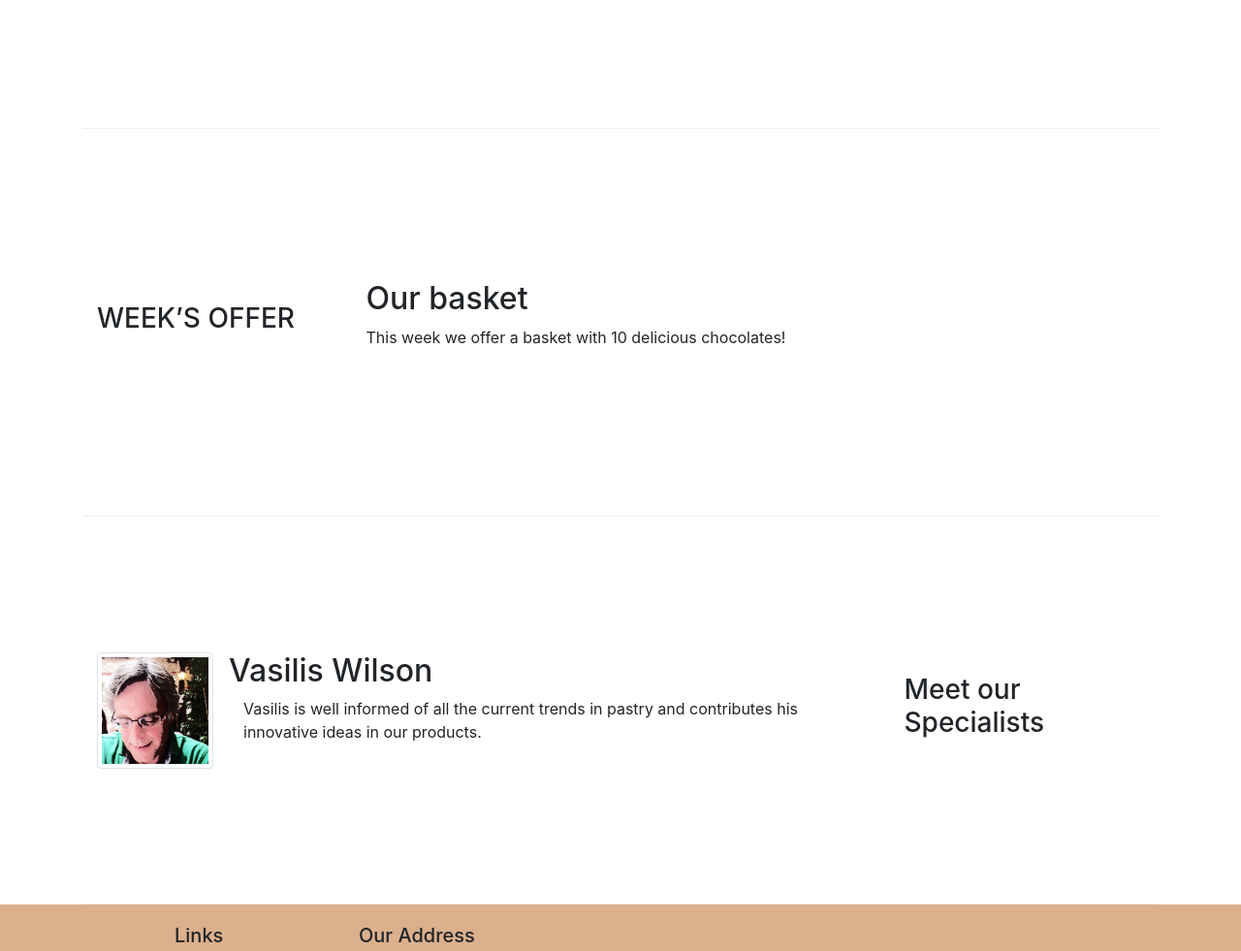
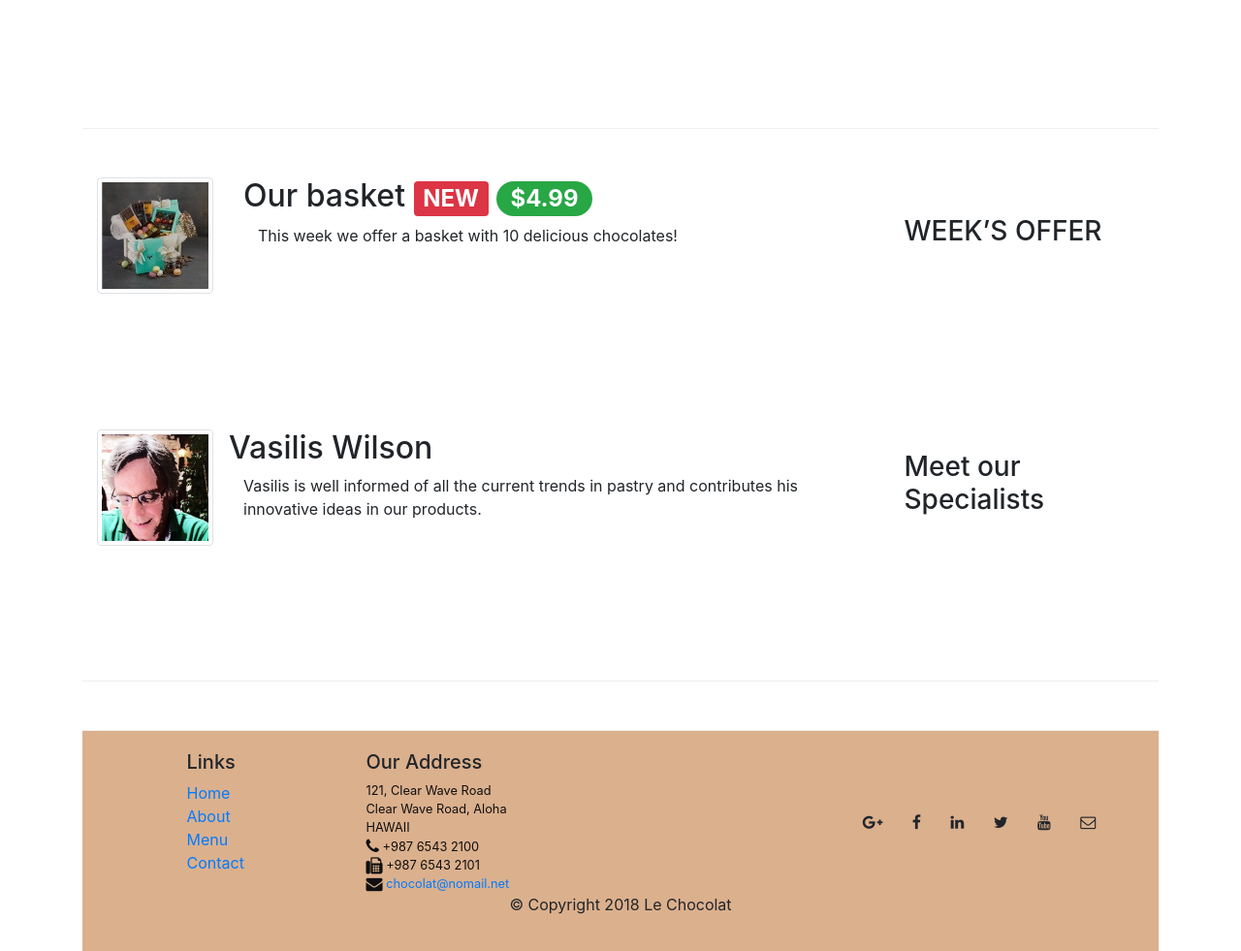
Before and after one commit to stefanosdvv/lechocolat, a website: page index.html in a window 1280 px wide. Shown: the part 580-1561 px from the top of the page at 97% size. Drawn offline with nearby package versions, Linux system fonts and the light colour scheme.

Commit message:
Bootstrap Assignment 4 Task

```diff
--- a/index.html
+++ b/index.html
@@ -77,17 +77,27 @@
         </div>
 
 
-        <div class="row row-content align-items-center">
+        <div class="row flex-row-reverse row-content align-items-center">
             <!--second row content-->
             <div class="col-sm-4 col-md-3">
+
                 <h3>WEEK’S OFFER</h3>
             </div>
                 <div class="col-sm col-md">
-                <h2>Our basket</h2>
-                <p>This week we offer a basket with 10 delicious chocolates! </p>
+                <div class="media">
+                    <img class="d-flex mr-3 img-thumbnail align-self-center" src="images/promotion.jpg" alt="Our basket">
+                    <div class="media-body">
+                        <div class="col-sm col-md">
+                            <h2>Our basket
+                                <span class="badge badge-danger">NEW</span>
+                                <span class="badge badge-pill badge-success">$4.99</span>
+                            </h2>
+                            <p class="col d-none d-md-block">This week we offer a basket with 10 delicious chocolates!
+                            </p>
                         </div>
                     </div>
-
+                </div>
+            </div>
             <div class="row flex-row-reverse row-content align-items-center">
                 <!--third row content-->
                 <div class="col-sm-4 col-md-3">
```
Lines whose indentation alone changed are shown as unchanged.
